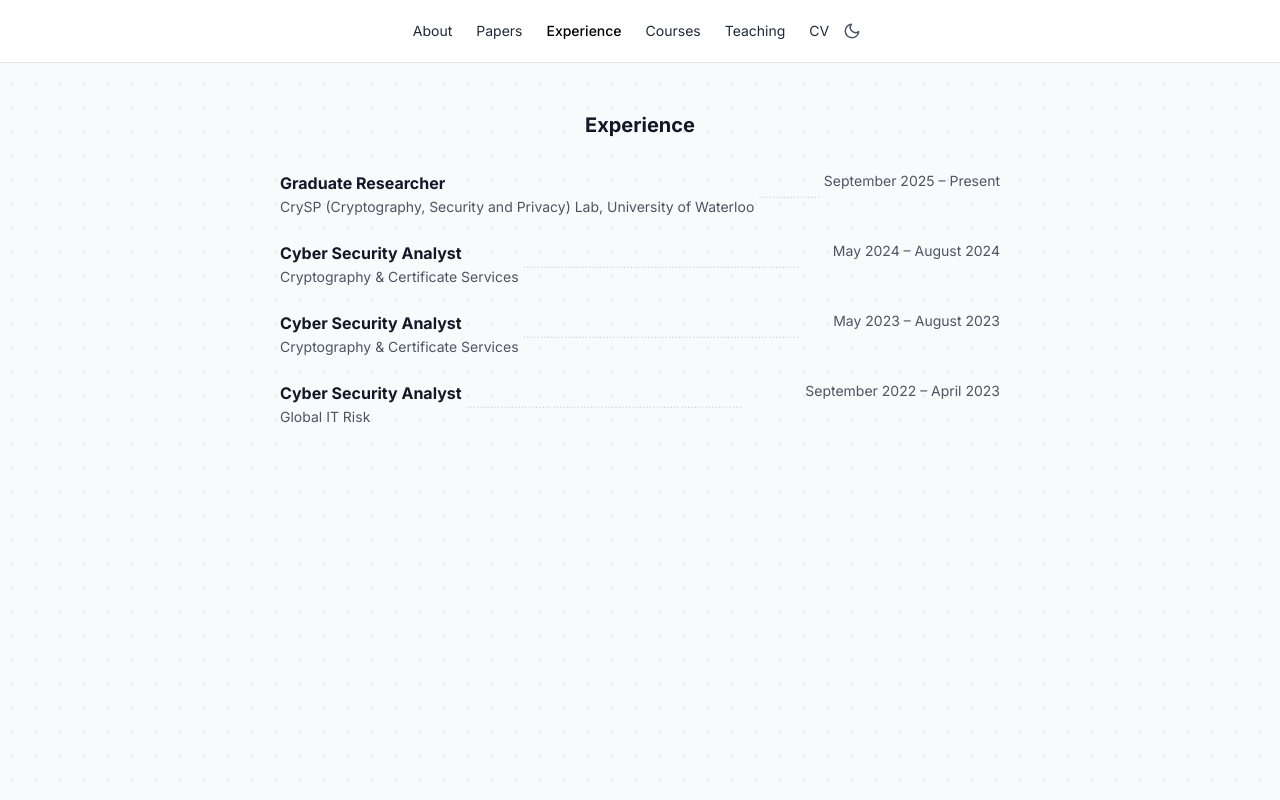
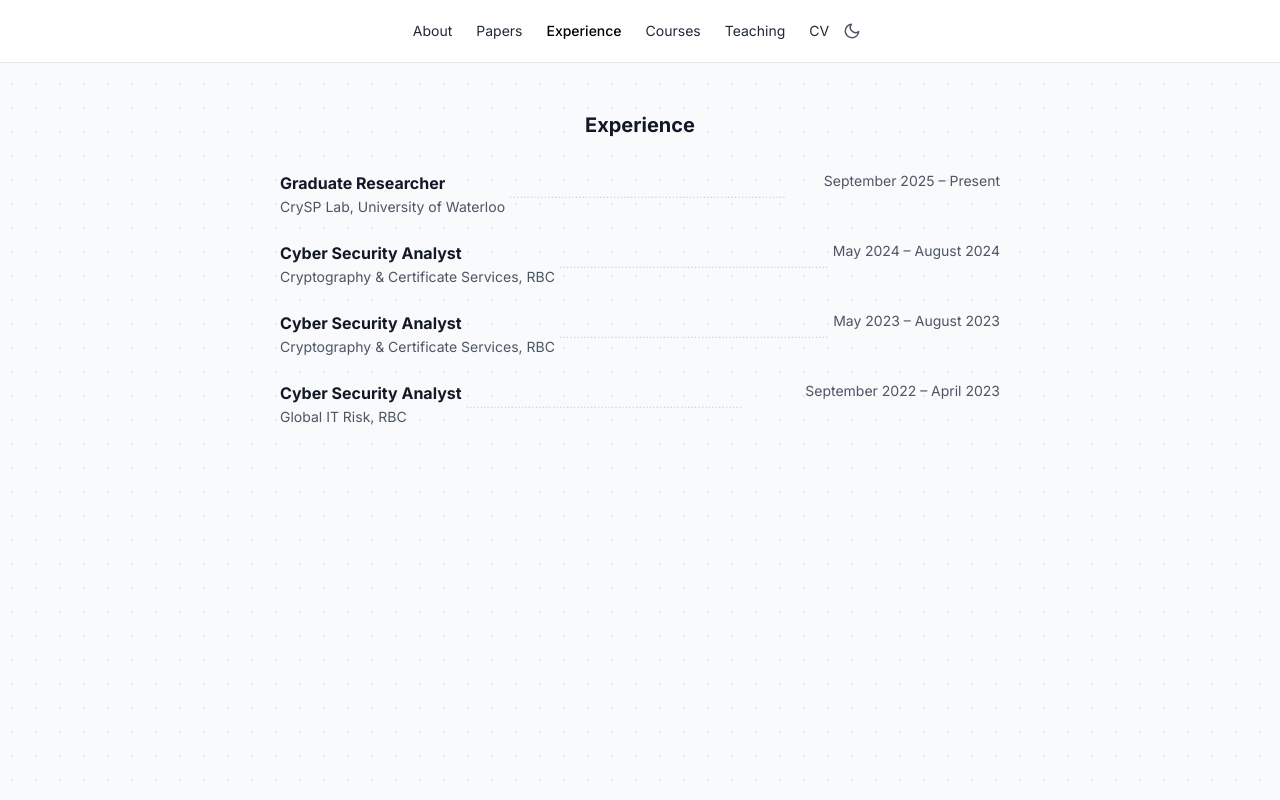
Before and after one commit to NeelFaganiya12/portfolio-website, a Next.js app: page /experience in a window 1280 px wide. Built offline with nearby package versions, Linux system fonts and the light colour scheme.

Commit message:
fix: edit prev exp

```diff
--- a/app/experience/page.tsx
+++ b/app/experience/page.tsx
@@ -1,8 +1,8 @@
 const experience = [
-  { role: "Graduate Researcher", org: "CrySP (Cryptography, Security and Privacy) Lab, University of Waterloo", dates: "September 2025 – Present" },
-  { role: "Cyber Security Analyst", org: "Cryptography & Certificate Services", dates: "May 2024 – August 2024" },
-  { role: "Cyber Security Analyst", org: "Cryptography & Certificate Services", dates: "May 2023 – August 2023" },
-  { role: "Cyber Security Analyst", org: "Global IT Risk", dates: "September 2022 – April 2023" },
+  { role: "Graduate Researcher", org: "CrySP Lab, University of Waterloo", dates: "September 2025 – Present" },
+  { role: "Cyber Security Analyst", org: "Cryptography & Certificate Services, RBC", dates: "May 2024 – August 2024" },
+  { role: "Cyber Security Analyst", org: "Cryptography & Certificate Services, RBC", dates: "May 2023 – August 2023" },
+  { role: "Cyber Security Analyst", org: "Global IT Risk, RBC", dates: "September 2022 – April 2023" },
 ];
 
 export default function ExperiencePage() {
```
